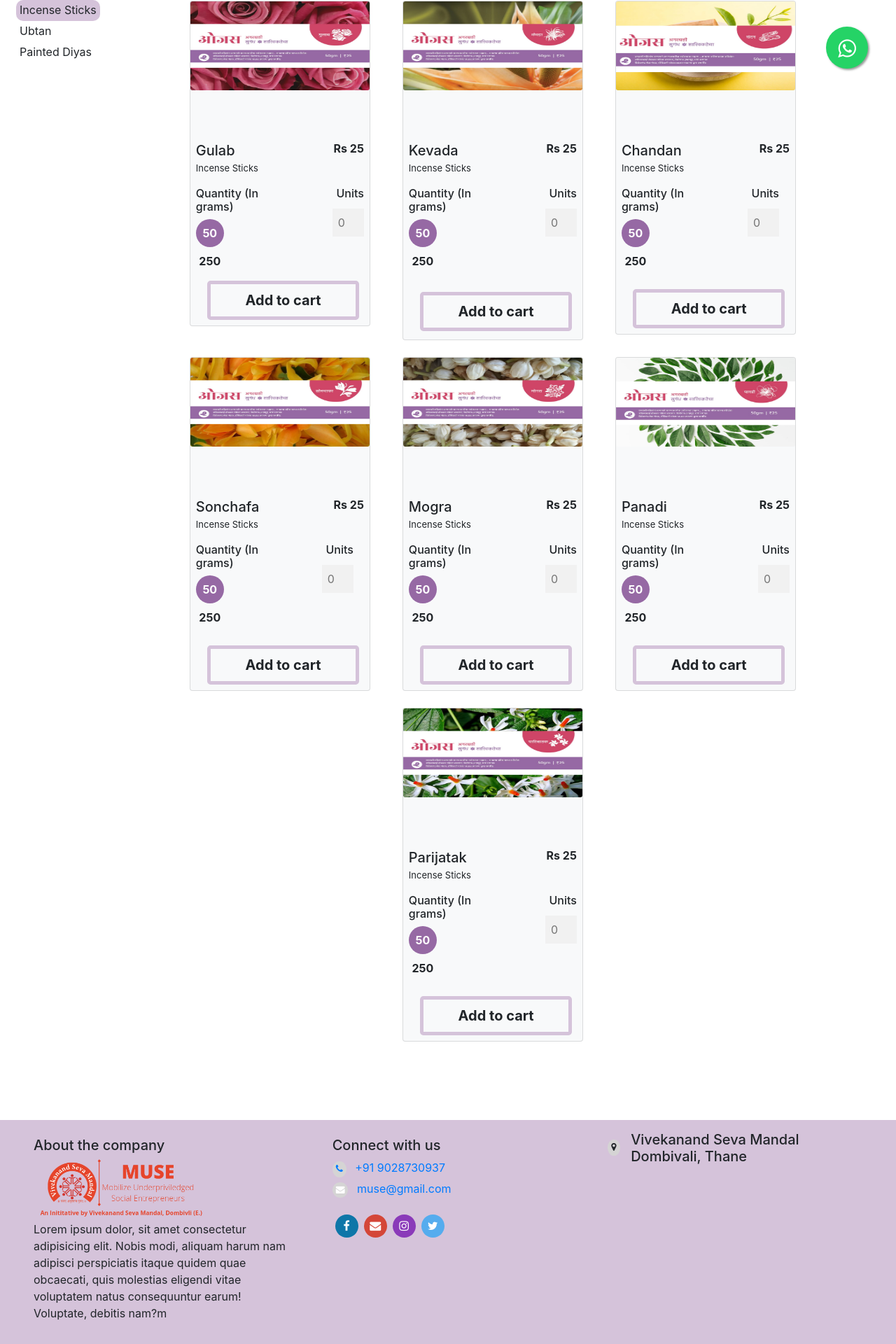
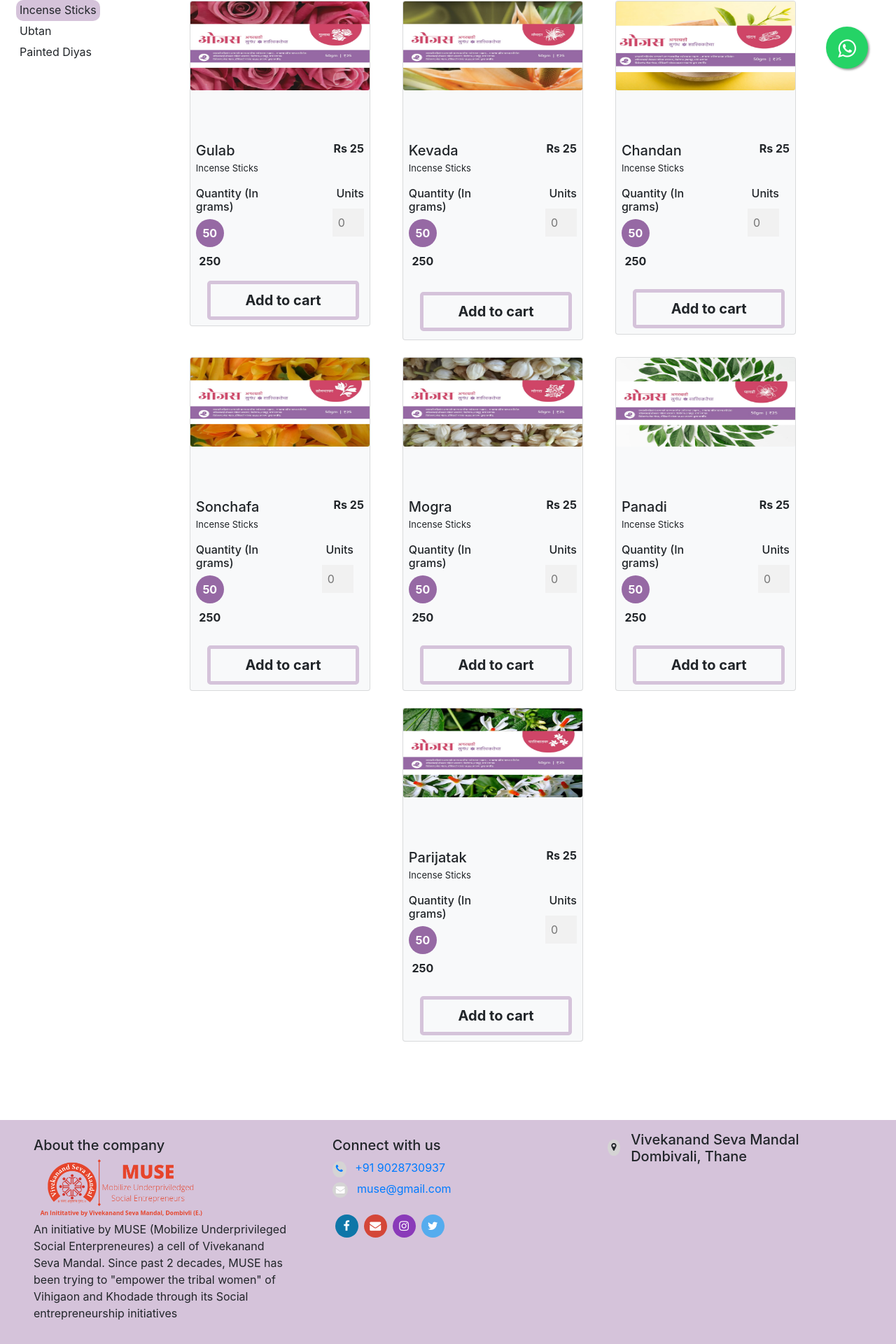
Before and after one commit to VAJRESH/MUSE, a Flask app: page / in a window 1280 px wide. Shown: the part 662-2582 px from the top of the page at 70% size. Run offline with Flask 2, Linux system fonts and the light colour scheme; a map, chart or similar area stays blank; some libraries are stand-ins or nearby versions; grey boxes are pictures that could not be loaded.

Commit message:
updated about us

```diff
--- a/templates/index.html
+++ b/templates/index.html
@@ -123,7 +123,7 @@
                 ></a>
               </li>
               <li class="nav-item">
-                <a class="nav-link px-1" href="" target="_blank"
+                <a class="nav-link px-1" href="muse.vsm@gmail.com" target="_blank"
                   ><span class="fa fa-envelope icon"></span
                 ></a>
               </li>
@@ -2303,10 +2303,10 @@
           </div>
           <article>
             <p>
-              Lorem ipsum dolor, sit amet consectetur adipisicing elit. Nobis
-              modi, aliquam harum nam adipisci perspiciatis itaque quidem quae
-              obcaecati, quis molestias eligendi vitae voluptatem natus
-              consequuntur earum! Voluptate, debitis nam?m
+              An initiative by MUSE (Mobilize Underprivileged Social Enterpreneures)
+              a cell of Vivekanand Seva Mandal. Since past 2 decades, MUSE has been
+              trying to "empower the tribal women" of Vihigaon and Khodade through
+              its Social entrepreneurship initiatives
             </p>
           </article>
         </div>
```
